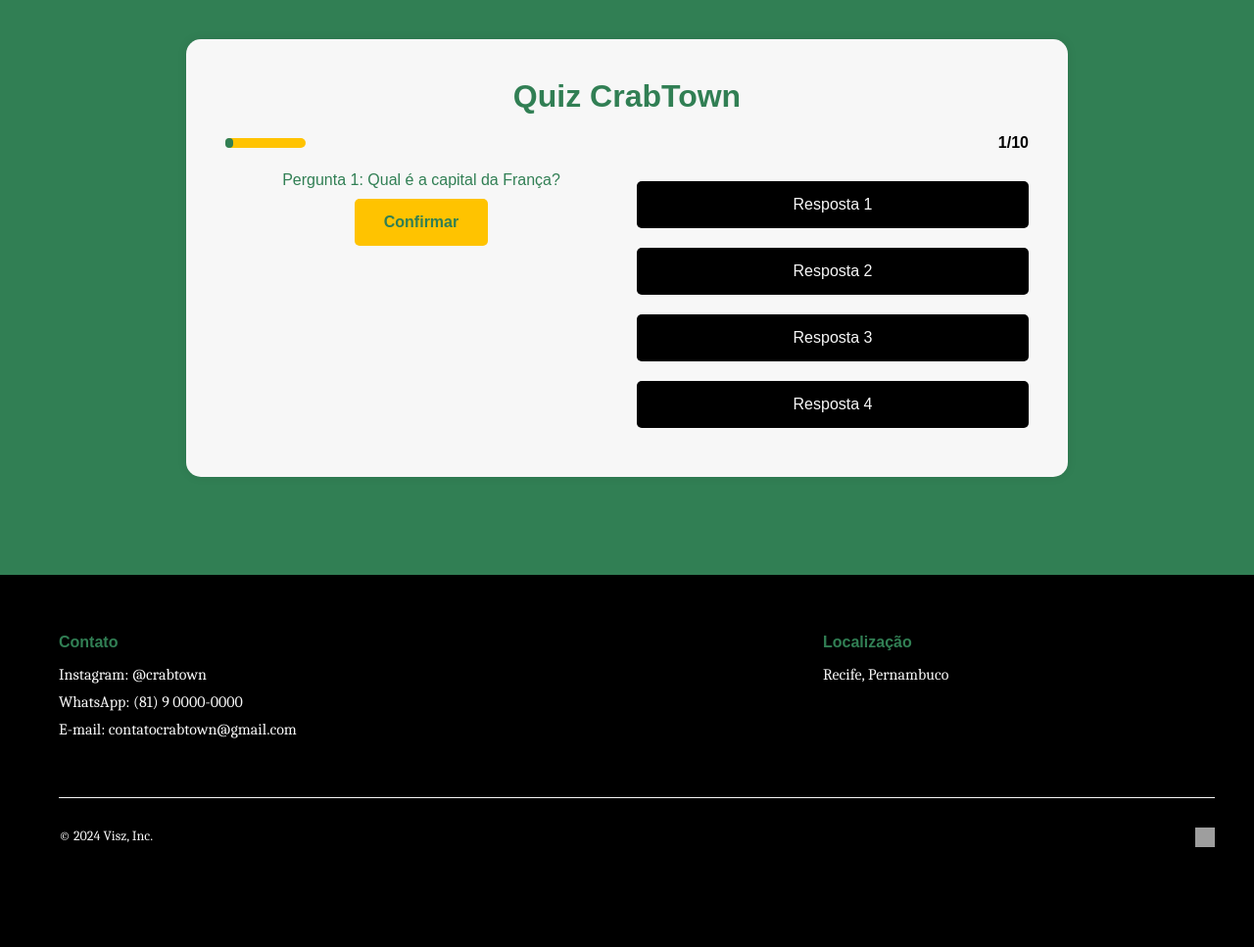
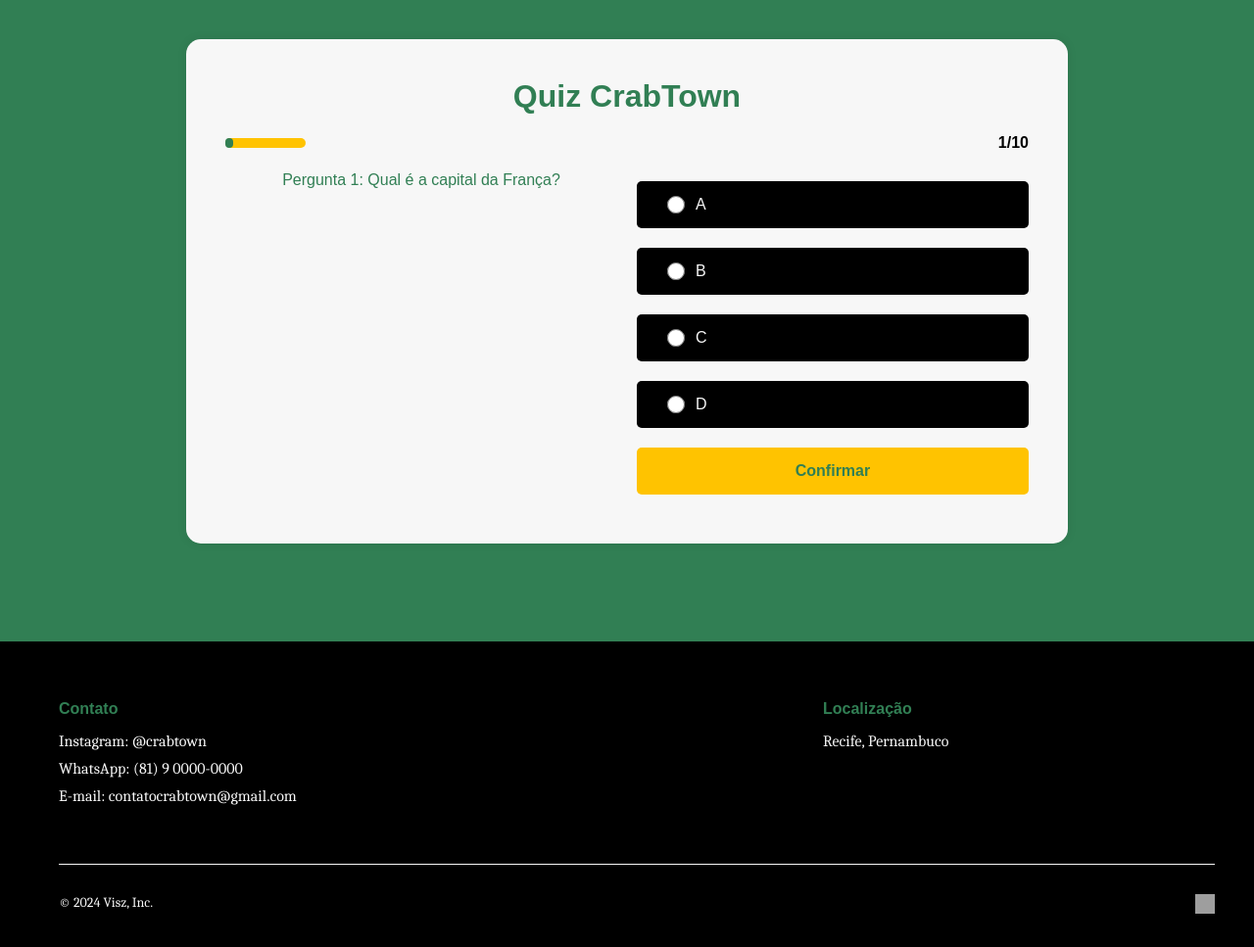
Before and after one commit to viszsouza/CrabTown, a PHP site: page /quiz.html in a window 1280 px wide. Shown: the part 164-1131 px from the top of the page at 98% size. Before the commit the page ends 1029 px from the top, so only its background shows below. Run offline with PHP 8.4, Linux system fonts and the light colour scheme; some web fonts are replaced; grey boxes are pictures that could not be loaded.

Commit message:
Atualizando página do quiz

```diff
--- a/css/quiz.css
+++ b/css/quiz.css
@@ -38,6 +38,30 @@ body {
     flex: 1;
     display: flex;
     flex-direction: column;
+  }
+
+  .resposta{
+    border: none;
+    border-radius: 5px;
+    padding: 15px 30px;
+    margin: 10px 0;
+    font-size: 16px;
+    transition: background-color 0.3s ease;
+  }
+
+  .resposta{
+    background-color: var(--preto);
+    color: var(--branco);
+
+    display: flex;
+    justify-content: start;
+    gap: 10px;
+  }
+
+  .resposta input[type='radio']{
+    cursor: pointer;
+    width: 20px;
+    border-radius: 100px;
   }
 
   button {
--- a/quiz.html
+++ b/quiz.html
@@ -52,17 +52,37 @@
             <div class="question-container">
                 <p id="question">Pergunta Pergunta Pergunta Pergunta Pergunta Pergunta Pergunta Pergunta Pergunta</p>
 
-                <!-- Botão de confirmar -->
-                <button id="confirm-btn">Confirmar</button>
+
             </div>
 
             <!-- Respostas -->
+            <form action="" class="answers">
+                <div class="resposta">
+                    <input type="radio" name="answer" id="A"> <label for="A">A</label>
+                </div>
+
+                <div class="resposta">
+                    <input type="radio" name="answer" id="B"> <label for="B">B</label>
+                </div>
+
+                <div class="resposta">
+                    <input type="radio" name="answer" id="C"> <label for="C">C</label>
+                </div>
+
+                <div class="resposta">
+                    <input type="radio" name="answer" id="D"> <label for="D">D</label>
+                </div>
+
+                <!-- Botão de confirmar -->
+                <button id="confirm-btn" type="submit">Confirmar</button>
+            </form>
+            <!--
             <div class="answers">
                 <button class="answer">Resposta 1</button>
                 <button class="answer">Resposta 2</button>
                 <button class="answer">Resposta 3</button>
                 <button class="answer">Resposta 4</button>
-            </div>
+            </div>  -->
         </div>
     </div>
 
```
